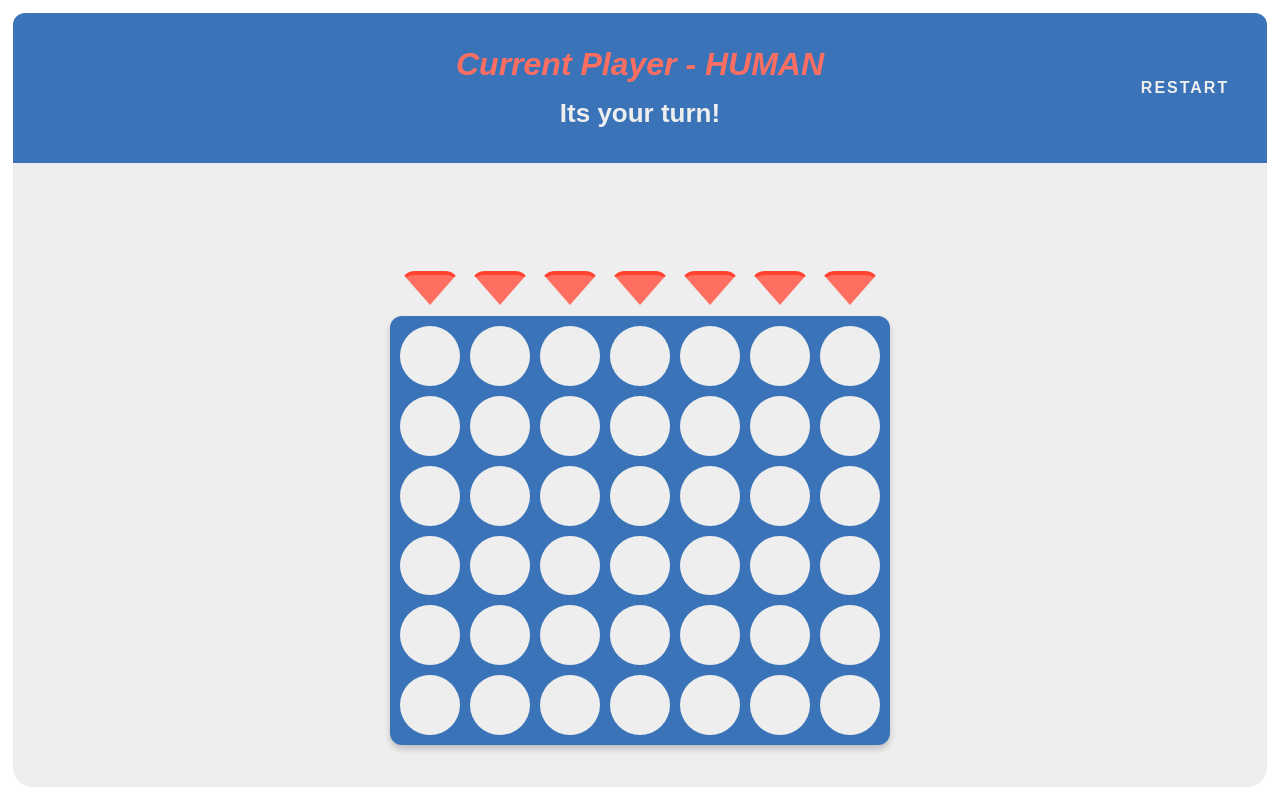
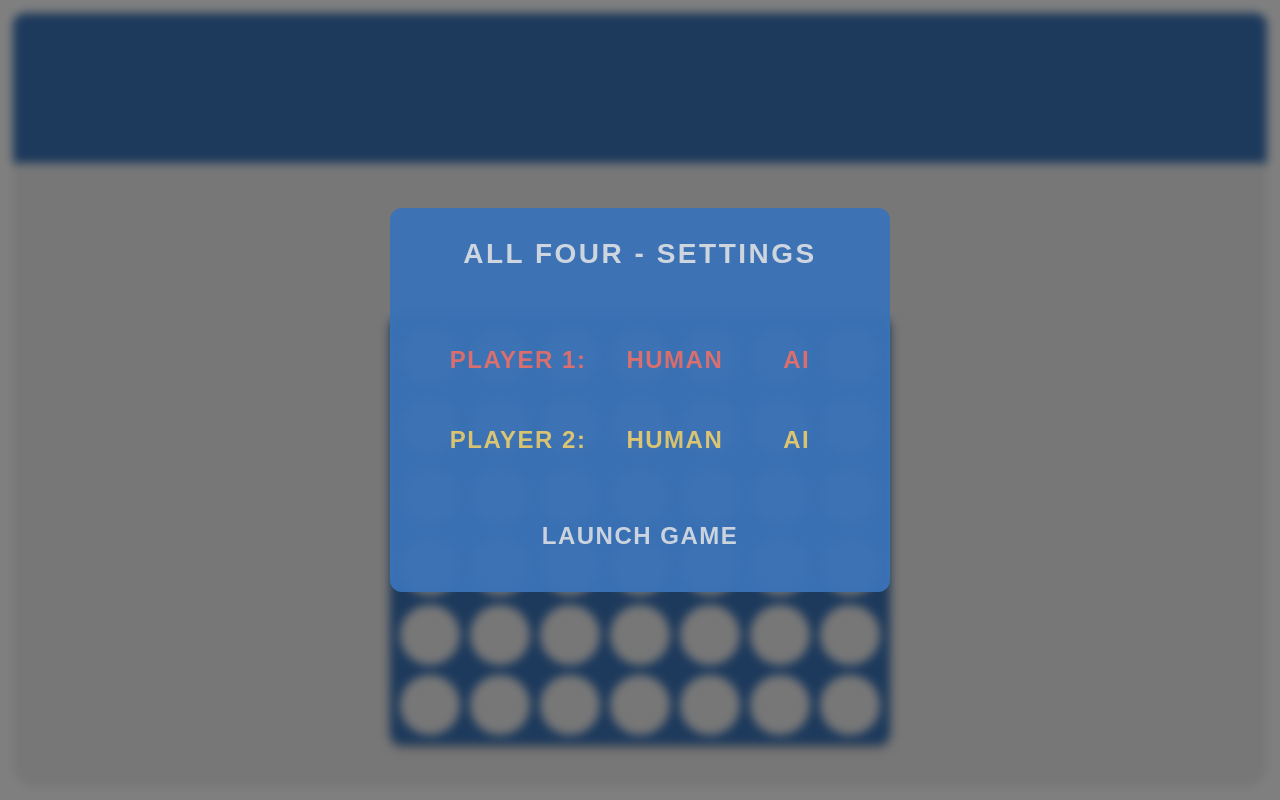
Before and after one commit to DaleKMillington/all-four, a React (Vite) app: page / in a window 1280 px wide. Built offline with nearby package versions, Linux system fonts and the light colour scheme.

Commit message:
Layout for settings panel in place

```diff
--- a/src/components/settings/Settings.tsx
+++ b/src/components/settings/Settings.tsx
@@ -1,13 +1,62 @@
 // Local
 import './settings.scss';
 
-// Component
+// Types
+type PlayerRadioColorType = (typeof playerRadioColor)[keyof typeof playerRadioColor];
+
+type PlayerRadioProps = {
+    colorType: PlayerRadioColorType,
+    text: string
+};
+
+// Declarations
+const playerRadioColor = {
+    red: "RED",
+    yellow: "YELLOW"
+} as const;
+
+const determineClassModifier = (type: PlayerRadioColorType): string => {
+    switch(type){
+        case playerRadioColor.red: return "--red";
+        case playerRadioColor.yellow: return "--yellow";
+    }
+};
+
+// Components
+const PlayerRadio = ({ colorType, text }: PlayerRadioProps) => {
+
+    const classModifier = determineClassModifier(colorType);
+
+
+    return (
+        <div
+            className={`player-radio player-radio${classModifier}`}
+            onClick={ () => {} }
+        >
+            { text }
+        </div>
+    );
+};
+
 export const Settings = () => {
 
     return (
         <div className="settings settings__appear">
             <div className="settings__header">
-                All Four - Settings
+                ALL FOUR - SETTINGS
+            </div>
+            <div className="settings__player settings__player--red">
+                <label>PLAYER 1:</label>
+                <PlayerRadio colorType={ playerRadioColor.red } text="HUMAN" />
+                <PlayerRadio colorType={ playerRadioColor.red } text="AI" />
+            </div>
+            <div className="settings__player settings__player--yellow">
+                <label>PLAYER 2:</label>
+                <PlayerRadio colorType={ playerRadioColor.yellow } text="HUMAN" />
+                <PlayerRadio colorType={ playerRadioColor.yellow } text="AI" />
+            </div>
+            <div className="settings__launch">
+                LAUNCH GAME
             </div>
         </div>
     );
--- a/src/components/settings/settings.scss
+++ b/src/components/settings/settings.scss
@@ -9,7 +9,7 @@
         transform: translate(-50%, -55%);
     }
     100% {
-        opacity: .92;
+        opacity: .95;
         transform: translate(-50%, -50%);
     }
 }
@@ -17,10 +17,13 @@
 .settings {
     position: absolute;
     display: flex;
+    flex-direction: column;
+    align-items: center;
     top: 50%;
     left: 50%;
-    background: $background-color;
-    height: 500px;
+    background: $board-color;
+    padding: 30px;
+    height: auto;
     width: 500px;
     border-radius: 12px;
     z-index: 30;
@@ -33,14 +36,75 @@
     }
 
     &__header {
-        color: $board-color;
+        color: $background-color;
         font-size: 28px;
         font-weight: bold;
-        padding: 30px 0;
+        letter-spacing: 2.5px;
+        padding-bottom: 30px;
         margin: 0 auto 0 auto;
+        opacity: 0.85;
     }
 
-    &__footer {
-        position: absolute;
+    &__player {
+        display: flex;
+        align-items: center;
+        gap: 20px;
+        font-size: 24px;
+        font-weight: bold;
+        letter-spacing: 1.5px;
+        height: 40px;
+        margin-top: 40px;
+        opacity: 0.85;
+
+        &--red {
+            label {
+                color: $red-coin-color;
+            }
+        }
+
+        &--yellow {
+            label {
+                color: $yellow-coin-color;
+            }
+        }
+    }
+
+    &__launch {
+        margin-top: 50px;
+        color: $background-color;
+        padding: 10px 20px;
+        border: 2px solid transparent;
+        border-radius: 4px;
+        cursor: pointer;
+        font-size: 24px;
+        font-weight: bold;
+        letter-spacing: 1.5px;
+        opacity: 0.85;
+
+        &:hover {
+            border-color: $background-color;
+        }
     }
 }
+
+.player-radio {
+    background: $board-color;
+    cursor: pointer;
+    padding: 10px 20px;
+    border-radius: 4px;
+
+    &--red {
+        border-color: $red-coin-color;
+        color: $red-coin-color;
+    }
+
+    &--yellow {
+        border-color: $yellow-coin-color;
+        color: $yellow-coin-color;
+    }
+
+    &--active {
+        cursor: default;
+        border: 2px solid;
+    }
+}
--- a/src/game/GameState.ts
+++ b/src/game/GameState.ts
@@ -17,6 +17,7 @@ export type GameState = {
     currentPlayer: CurrentPlayerType; // Human or AI
     currentPlayerColor: CurrentPlayerColorType; // The color of the current player
     firstPlayer: boolean; // Whether this player starts the game
+    playerTypes: CurrentPlayerType[]; // Is each player AI or Human
     gamePhase: GamePhaseType;  // Has the game not started, in progress, or ended by win or draw
 };
 
@@ -46,7 +47,11 @@ export const initialState = {
     currentPlayer: currentPlayer.human,
     currentPlayerColor: currentPlayerColor.red,
     firstPlayer: true,
-    gamePhase: gamePhase.inProgress,
+    playerTypes: [
+        currentPlayer.human,
+        currentPlayer.ai
+    ],
+    gamePhase: gamePhase.notStarted,
 };
 
 // Reducer
--- a/src/game/logic/determineNextPlayer.ts
+++ b/src/game/logic/determineNextPlayer.ts
@@ -1,16 +1,22 @@
 // Project
 import { GameState } from "../GameState";
 import { currentPlayerColor as currentPlayerColorConst } from "../../constants/currentPlayerColor.const";
-import { currentPlayer as currentPlayerConst } from "../../constants/currentPlayer.const";
 
 // Declarations
 export const determineNextPlayer = (state: GameState) => {
-    const { currentPlayer, currentPlayerColor, firstPlayer } = state;
-    const isPlayerHuman = currentPlayer === currentPlayerConst.human;
+    const { currentPlayerColor, firstPlayer, playerTypes } = state;
+
+    // 1. Update current player
+    // const isPlayerHuman = currentPlayer === currentPlayerConst.human;
+    const updatedCurrentPlayer = firstPlayer ? playerTypes[1] : playerTypes[0];
+
+    // 2. Update current player color
     const isPlayerRed = currentPlayerColor === currentPlayerColorConst.red;
-    const updatedCurrentPlayer = isPlayerHuman ? currentPlayerConst.ai : currentPlayerConst.human;
     const updatedCurrentPlayerColor = isPlayerRed ? currentPlayerColorConst.yellow : currentPlayerColorConst.red;
+
+    // 3. Update first player
     const updatedFirstPlayer = !firstPlayer;
+
     return {
         updatedCurrentPlayer,
         updatedCurrentPlayerColor,
--- /dev/null
+++ b/src/game/logic/handleLaunchGame.ts
@@ -0,0 +1,5 @@
+
+
+export const handleLaunchGame = () => {
+
+};
```
